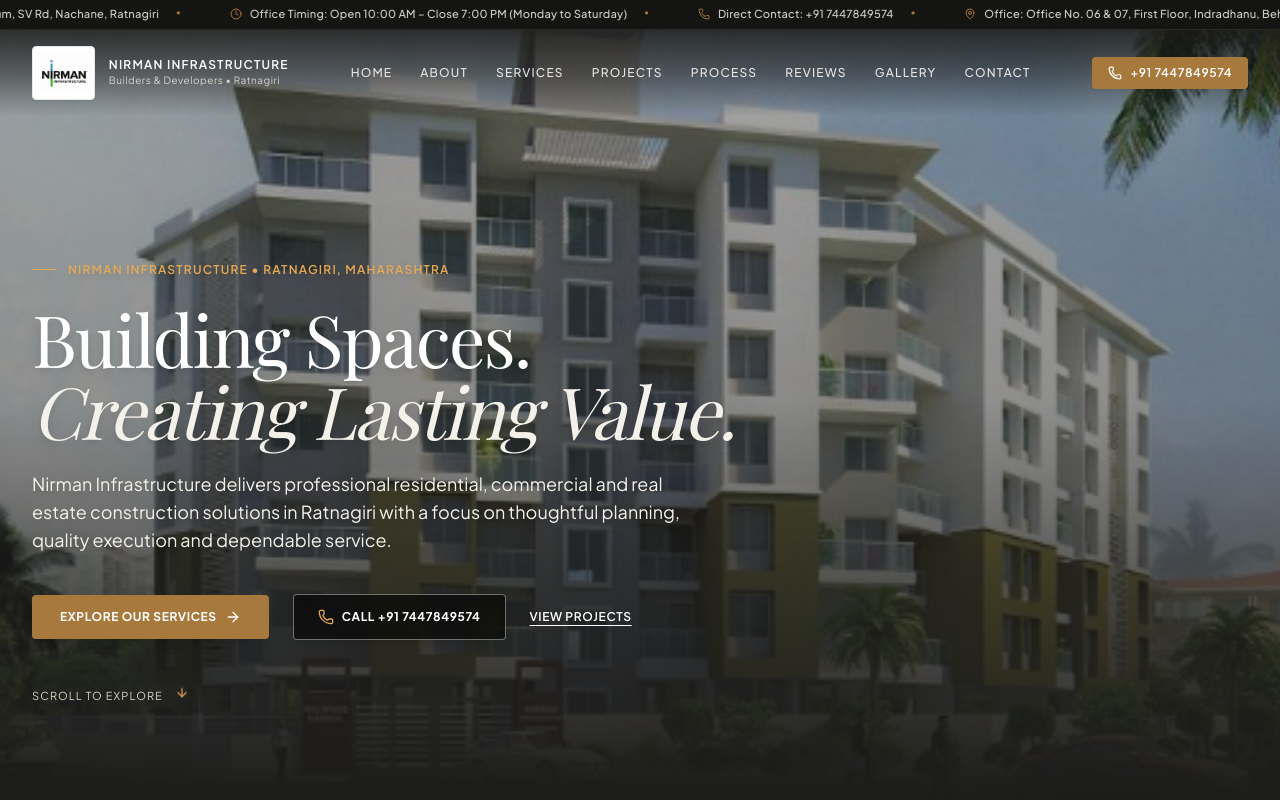
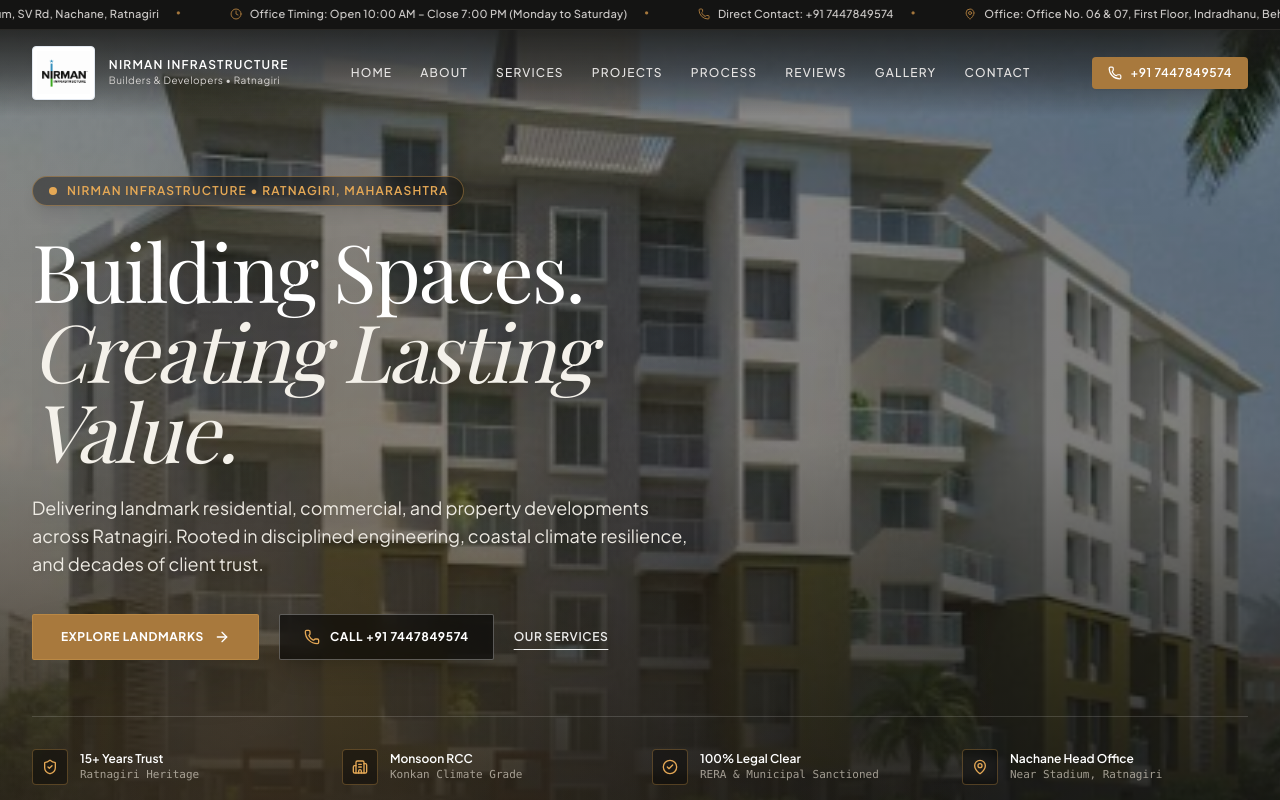
Before and after one commit to rushi1732/Nirman-Infrastructure-Ratnagiri, a React (Vite) app: page / in a window 1280 px wide. Shown: the top 800 px of the page. Built offline with nearby package versions, Linux system fonts and the light colour scheme; a web font is replaced by a local one.

Commit message:
Auto update: 7/10/2026 1:11:33 pm

```diff
--- a/src/components/Hero.tsx
+++ b/src/components/Hero.tsx
@@ -1,6 +1,6 @@
 import React from "react"
 import { motion } from "framer-motion"
-import { ArrowDown, Phone, ArrowRight } from "lucide-react"
+import { ArrowDown, Phone, ArrowRight, ShieldCheck, MapPin, Building2, CheckCircle2 } from "lucide-react"
 import { COMPANY_INFO } from "@/data/nirmanData"
 
 interface HeroProps {
@@ -8,99 +8,179 @@
 }
 
 export const Hero: React.FC<HeroProps> = () => {
+  const headlineWords = ["Building", "Spaces.", "Creating", "Lasting", "Value."]
+
   return (
     <section
       id="hero"
-      className="relative min-h-[94vh] lg:min-h-screen flex items-end pb-16 lg:pb-24 pt-36 overflow-hidden"
+      className="relative min-h-[96vh] lg:min-h-screen flex flex-col justify-end pb-12 sm:pb-16 pt-36 sm:pt-44 overflow-hidden"
     >
-      {/* 1. Real Nirman Project Building Background Image (Ensured z-0 so it is 100% visible) */}
+      {/* 1. Real Nirman Project Building Background with Cinematic Ken-Burns Zoom */}
       <div className="absolute inset-0 z-0 overflow-hidden">
-        <img
+        <motion.img
           src="/images/nirman-building.png"
-          alt="Nirman Infrastructure Ratnagiri Project Building"
-          className="w-full h-full object-cover object-center filter brightness-[0.92] contrast-[1.05]"
+          alt="Nirman Infrastructure Ratnagiri Landmark Building"
+          animate={{ scale: [1, 1.06, 1] }}
+          transition={{ duration: 16, repeat: Infinity, ease: "easeInOut" }}
+          className="w-full h-full object-cover object-center filter brightness-[0.88] contrast-[1.08]"
         />
-        {/* Architectural Vignette Overlay: Dark at bottom for readability, clear in middle for the building */}
-        <div className="absolute inset-0 bg-gradient-to-t from-[#1C1C1A] via-[#1C1C1A]/45 to-black/30 pointer-events-none" />
+        {/* Luxury Vignette Gradient: Deep Onyx at bottom, ambient gold center, subtle top shadow */}
+        <div className="absolute inset-0 bg-gradient-to-t from-[#141412] via-[#141412]/50 to-black/40 pointer-events-none" />
+        <div className="absolute inset-0 bg-[radial-gradient(circle_at_20%_80%,rgba(229,168,85,0.15),transparent_60%)] pointer-events-none" />
       </div>
 
-      {/* 2. Content Container (z-10 above the image) */}
+      {/* 2. Main Content Container */}
       <div className="max-w-7xl mx-auto px-4 sm:px-6 lg:px-8 w-full relative z-10">
         <div className="max-w-3xl space-y-6">
 
-          {/* Architectural location tag */}
+          {/* Architectural Location Eyebrow with Animated Pulse Indicator */}
           <motion.div
-            initial={{ opacity: 0, y: 12 }}
+            initial={{ opacity: 0, y: -12 }}
             animate={{ opacity: 1, y: 0 }}
             transition={{ duration: 0.6 }}
-            className="flex items-center gap-3 text-xs uppercase tracking-widest text-[#E5A855] font-semibold drop-shadow-md"
+            className="inline-flex items-center gap-2.5 px-3.5 py-1.5 rounded-full bg-black/40 border border-[#E5A855]/40 backdrop-blur-md text-xs uppercase tracking-widest text-[#E5A855] font-semibold shadow-lg"
           >
-            <span className="w-6 h-[1.5px] bg-[#E5A855]" />
+            <span className="w-2 h-2 rounded-full bg-[#E5A855] animate-ping" />
+            <span className="w-2 h-2 rounded-full bg-[#E5A855] -ml-4" />
             <span>Nirman Infrastructure • Ratnagiri, Maharashtra</span>
           </motion.div>
 
-          {/* Headline - Editorial Serif with text shadow */}
-          <motion.h1
-            initial={{ opacity: 0, y: 16 }}
+          {/* Staggered Headline Animation (Nyati Group Luxury Real Estate Style) */}
+          <div className="overflow-hidden">
+            <h1 className="text-4xl sm:text-6xl md:text-7xl lg:text-[5rem] font-serif text-white tracking-tight leading-[1.06] font-normal drop-shadow-2xl">
+              <span className="inline-block">
+                {headlineWords.slice(0, 2).map((word, idx) => (
+                  <motion.span
+                    key={idx}
+                    initial={{ y: 80, opacity: 0 }}
+                    animate={{ y: 0, opacity: 1 }}
+                    transition={{ duration: 0.8, delay: 0.15 + idx * 0.12, ease: [0.215, 0.61, 0.355, 1] }}
+                    className="inline-block mr-3 sm:mr-4"
+                  >
+                    {word}
+                  </motion.span>
+                ))}
+              </span>
+              <br />
+              <span className="italic font-normal text-[#F4F1EA] inline-block">
+                {headlineWords.slice(2).map((word, idx) => (
+                  <motion.span
+                    key={idx}
+                    initial={{ y: 80, opacity: 0 }}
+                    animate={{ y: 0, opacity: 1 }}
+                    transition={{ duration: 0.8, delay: 0.4 + idx * 0.12, ease: [0.215, 0.61, 0.355, 1] }}
+                    className="inline-block mr-3 sm:mr-4"
+                  >
+                    {word}
+                  </motion.span>
+                ))}
+              </span>
+            </h1>
+          </div>
+
+          {/* Supporting Copy with Smooth Fade-Up */}
+          <motion.p
+            initial={{ opacity: 0, y: 20 }}
             animate={{ opacity: 1, y: 0 }}
-            transition={{ duration: 0.7, delay: 0.1 }}
-            className="text-4xl sm:text-6xl md:text-7xl font-serif text-white tracking-tight leading-[1.08] font-normal drop-shadow-lg"
+            transition={{ duration: 0.8, delay: 0.7 }}
+            className="text-base sm:text-lg text-[#F4F1EA]/95 font-sans max-w-2xl leading-relaxed drop-shadow-md font-normal"
           >
-            Building Spaces. <br />
-            <span className="italic font-normal text-[#F4F1EA]">Creating Lasting Value.</span>
-          </motion.h1>
-
-          {/* Supporting Copy */}
-          <motion.p
-            initial={{ opacity: 0, y: 16 }}
-            animate={{ opacity: 1, y: 0 }}
-            transition={{ duration: 0.7, delay: 0.2 }}
-            className="text-base sm:text-lg text-[#F4F1EA] font-sans max-w-2xl leading-relaxed drop-shadow-md"
-          >
-            Nirman Infrastructure delivers professional residential, commercial and real estate construction solutions in Ratnagiri with a focus on thoughtful planning, quality execution and dependable service.
+            Delivering landmark residential, commercial, and property developments across Ratnagiri. Rooted in disciplined engineering, coastal climate resilience, and decades of client trust.
           </motion.p>
 
-          {/* CTAs */}
+          {/* CTAs with Luxury Hover Micro-Interactions */}
           <motion.div
-            initial={{ opacity: 0, y: 16 }}
+            initial={{ opacity: 0, y: 20 }}
             animate={{ opacity: 1, y: 0 }}
-            transition={{ duration: 0.7, delay: 0.3 }}
-            className="pt-4 flex flex-wrap items-center gap-4 sm:gap-6"
+            transition={{ duration: 0.8, delay: 0.85 }}
+            className="pt-3 flex flex-wrap items-center gap-4 sm:gap-5"
           >
-            {/* Primary Action: Explore Services */}
+            {/* Primary Action: Explore Landmarks */}
             <a
-              href="#services"
-              className="px-7 py-3.5 rounded text-xs uppercase tracking-wider font-bold text-white bg-[#A8793D] hover:bg-[#8F642F] transition-all flex items-center gap-2 shadow-xl"
+              href="#projects"
+              className="group px-7 py-3.5 rounded-sm text-xs uppercase tracking-wider font-bold text-white bg-[#A8793D] hover:bg-[#8F642F] transition-all flex items-center gap-2.5 shadow-2xl hover:shadow-[#A8793D]/30 border border-[#E5A855]/30 cursor-pointer"
             >
-              <span>Explore Our Services</span>
-              <ArrowRight className="w-4 h-4" />
+              <span>Explore Landmarks</span>
+              <ArrowRight className="w-4 h-4 group-hover:translate-x-1.5 transition-transform duration-300" />
             </a>
 
             {/* Direct Call Button */}
             <a
               href={`tel:${COMPANY_INFO.phoneRaw}`}
-              className="px-6 py-3.5 rounded text-xs uppercase tracking-wider font-bold text-white bg-black/60 hover:bg-black/80 border border-white/40 backdrop-blur-md transition-all flex items-center gap-2 shadow-lg"
+              className="px-6 py-3.5 rounded-sm text-xs uppercase tracking-wider font-bold text-white bg-black/60 hover:bg-black/80 border border-white/30 hover:border-[#E5A855]/60 backdrop-blur-md transition-all flex items-center gap-2.5 shadow-xl cursor-pointer"
             >
               <Phone className="w-4 h-4 text-[#E5A855]" />
               <span>Call +91 7447849574</span>
             </a>
 
-            {/* View Projects */}
+            {/* View Services */}
             <a
-              href="#projects"
-              className="text-xs uppercase tracking-wider font-semibold text-white hover:text-[#E5A855] underline underline-offset-4 transition-colors py-2 drop-shadow-md"
+              href="#services"
+              className="text-xs uppercase tracking-wider font-semibold text-white/90 hover:text-[#E5A855] underline underline-offset-8 transition-colors py-2 drop-shadow-md cursor-pointer"
             >
-              <span>View Projects</span>
+              <span>Our Services</span>
             </a>
           </motion.div>
 
         </div>
 
+        {/* 3. Nyati-Style Floating Quick Highlights Strip at Bottom */}
+        <motion.div
+          initial={{ opacity: 0, y: 24 }}
+          animate={{ opacity: 1, y: 0 }}
+          transition={{ duration: 0.8, delay: 1 }}
+          className="mt-14 pt-8 border-t border-white/15 grid grid-cols-2 md:grid-cols-4 gap-4 sm:gap-6"
+        >
+          <div className="flex items-center gap-3">
+            <div className="w-9 h-9 rounded bg-black/40 border border-[#E5A855]/30 backdrop-blur-sm flex items-center justify-center flex-shrink-0">
+              <ShieldCheck className="w-4 h-4 text-[#E5A855]" />
+            </div>
+            <div>
+              <div className="text-xs font-semibold text-white">15+ Years Trust</div>
+              <div className="text-[11px] text-[#D8D2C5]/70 font-mono">Ratnagiri Heritage</div>
+            </div>
+          </div>
+
+          <div className="flex items-center gap-3">
+            <div className="w-9 h-9 rounded bg-black/40 border border-[#E5A855]/30 backdrop-blur-sm flex items-center justify-center flex-shrink-0">
+              <Building2 className="w-4 h-4 text-[#E5A855]" />
+            </div>
+            <div>
+              <div className="text-xs font-semibold text-white">Monsoon RCC</div>
+              <div className="text-[11px] text-[#D8D2C5]/70 font-mono">Konkan Climate Grade</div>
+            </div>
+          </div>
+
+          <div className="flex items-center gap-3">
+            <div className="w-9 h-9 rounded bg-black/40 border border-[#E5A855]/30 backdrop-blur-sm flex items-center justify-center flex-shrink-0">
+              <CheckCircle2 className="w-4 h-4 text-[#E5A855]" />
+            </div>
+            <div>
+              <div className="text-xs font-semibold text-white">100% Legal Clear</div>
+              <div className="text-[11px] text-[#D8D2C5]/70 font-mono">RERA & Municipal Sanctioned</div>
+            </div>
+          </div>
+
+          <div className="flex items-center gap-3">
+            <div className="w-9 h-9 rounded bg-black/40 border border-[#E5A855]/30 backdrop-blur-sm flex items-center justify-center flex-shrink-0">
+              <MapPin className="w-4 h-4 text-[#E5A855]" />
+            </div>
+            <div>
+              <div className="text-xs font-semibold text-white">Nachane Head Office</div>
+              <div className="text-[11px] text-[#D8D2C5]/70 font-mono">Near Stadium, Ratnagiri</div>
+            </div>
+          </div>
+        </motion.div>
+
         {/* Subtle scroll cue */}
-        <div className="pt-12 flex items-center gap-3 text-[11px] uppercase tracking-widest text-[#D8D2C5]">
-          <span>Scroll to explore</span>
-          <ArrowDown className="w-3.5 h-3.5 text-[#E5A855] animate-bounce" />
+        <div className="pt-6 flex items-center justify-between text-[11px] uppercase tracking-widest text-[#D8D2C5]/70 font-mono">
+          <div className="flex items-center gap-2">
+            <span>Scroll to explore landmarks</span>
+            <ArrowDown className="w-3.5 h-3.5 text-[#E5A855] animate-bounce" />
+          </div>
+          <span className="hidden sm:inline-block">Nirman Infrastructure</span>
         </div>
+
       </div>
     </section>
   )
```
